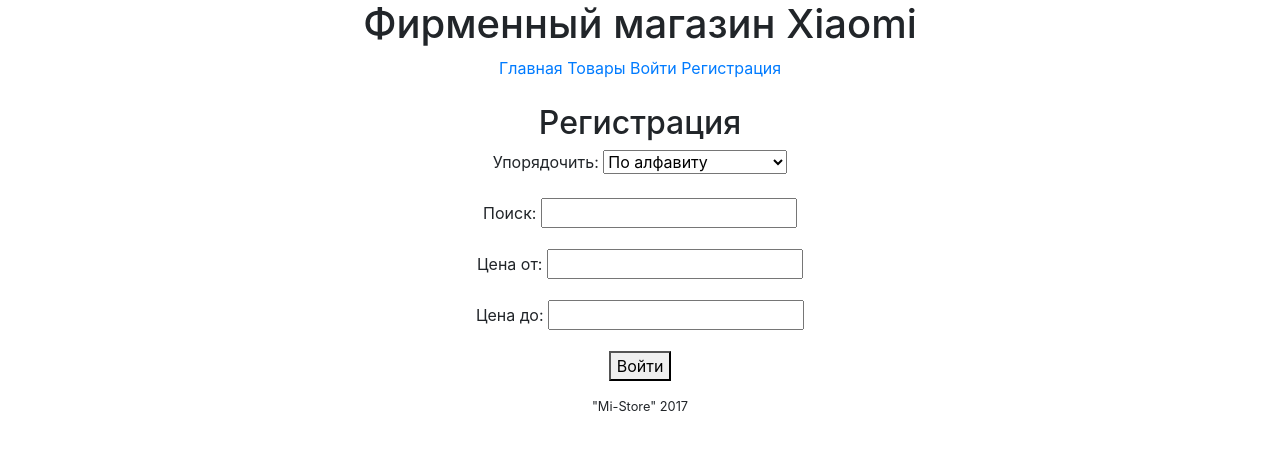
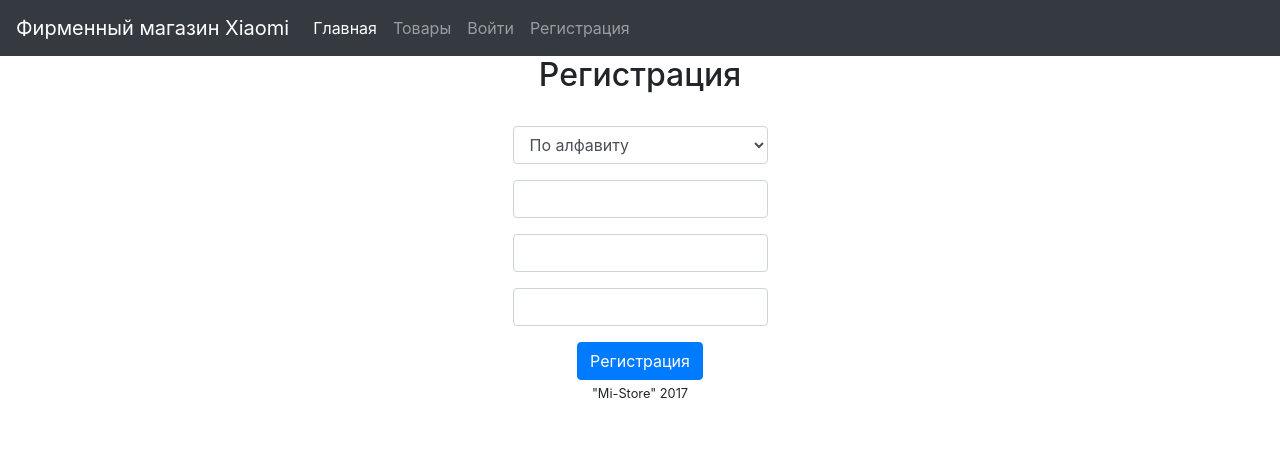
Before and after one commit to materkey/mi-store, a Django app: template mistore/users/templates/users/register.html in a window 1280 px wide. Shown: the top 450 px of the page. Run offline with Django 3.2, Linux system fonts and the light colour scheme; the template is opened without the code that fills it: values that come from a table or form of the project are taken from there, others are empty; parts of the project's set-up code (start-up, migrations or seed data) failed here and were passed over; some libraries are stand-ins or nearby versions.

Commit message:
task 5 done

```diff
--- a/mistore/main/templates/base.html
+++ b/mistore/main/templates/base.html
@@ -1,23 +1,54 @@
+<!DOCTYPE html>
 {% load static %}
+
 <link rel="shortcut icon" href="{% static 'favicon.ico' %}">
-<link rel="stylesheet" href="https://maxcdn.bootstrapcdn.com/bootstrap/4.0.0-beta.2/css/bootstrap.min.css" integrity="sha384-PsH8R72JQ3SOdhVi3uxftmaW6Vc51MKb0q5P2rRUpPvrszuE4W1povHYgTpBfshb" crossorigin="anonymous">
-<script src="https://code.jquery.com/jquery-3.2.1.slim.min.js" integrity="sha384-KJ3o2DKtIkvYIK3UENzmM7KCkRr/rE9/Qpg6aAZGJwFDMVNA/GpGFF93hXpG5KkN" crossorigin="anonymous"></script>
-<script src="https://cdnjs.cloudflare.com/ajax/libs/popper.js/1.12.3/umd/popper.min.js" integrity="sha384-vFJXuSJphROIrBnz7yo7oB41mKfc8JzQZiCq4NCceLEaO4IHwicKwpJf9c9IpFgh" crossorigin="anonymous"></script>
-<script src="https://maxcdn.bootstrapcdn.com/bootstrap/4.0.0-beta.2/js/bootstrap.min.js" integrity="sha384-alpBpkh1PFOepccYVYDB4do5UnbKysX5WZXm3XxPqe5iKTfUKjNkCk9SaVuEZflJ" crossorigin="anonymous"></script>
+<link rel="stylesheet" href="https://maxcdn.bootstrapcdn.com/bootstrap/4.0.0-beta.2/css/bootstrap.min.css"
+      integrity="sha384-PsH8R72JQ3SOdhVi3uxftmaW6Vc51MKb0q5P2rRUpPvrszuE4W1povHYgTpBfshb" crossorigin="anonymous">
+<script src="https://code.jquery.com/jquery-3.2.1.slim.min.js"
+        integrity="sha384-KJ3o2DKtIkvYIK3UENzmM7KCkRr/rE9/Qpg6aAZGJwFDMVNA/GpGFF93hXpG5KkN"
+        crossorigin="anonymous"></script>
+<script src="https://cdnjs.cloudflare.com/ajax/libs/popper.js/1.12.3/umd/popper.min.js"
+        integrity="sha384-vFJXuSJphROIrBnz7yo7oB41mKfc8JzQZiCq4NCceLEaO4IHwicKwpJf9c9IpFgh"
+        crossorigin="anonymous"></script>
+<script src="https://maxcdn.bootstrapcdn.com/bootstrap/4.0.0-beta.2/js/bootstrap.min.js"
+        integrity="sha384-alpBpkh1PFOepccYVYDB4do5UnbKysX5WZXm3XxPqe5iKTfUKjNkCk9SaVuEZflJ"
+        crossorigin="anonymous"></script>
+
 <div style="text-align: center;">
     <h1>Фирменный магазин Xiaomi</h1>
+    {% block menu %}
 
-    {% block menu %}
-        <a href="{% url 'main:main' %}">Главная</a>
-        <a href="{% url 'products:list' %}">Товары</a>
-        {% if user.is_authenticated %}
-            <a href="{% url 'users:logout' %}">Выйти ({{ user.get_username }})</a>
-        {% else %}
-            <a href="{% url 'users:login' %}">Войти</a>
-            <a href="{% url 'users:register' %}">Регистрация</a>
-        {% endif %}
-        <br>
-        <br>
+        <nav class="navbar navbar-expand-md navbar-dark bg-dark fixed-top">
+            <a class="navbar-brand" href="{% url 'main:main' %}">Фирменный магазин Xiaomi</a>
+
+            <button class="navbar-toggler" type="button" data-toggle="collapse" data-target="#navbarsExampleDefault"
+                    aria-controls="navbarsExampleDefault" aria-expanded="false" aria-label="Toggle navigation">
+                <span class="navbar-toggler-icon"></span>
+            </button>
+
+            <div class="collapse navbar-collapse" id="navbarsExampleDefault">
+                <ul class="navbar-nav mr-auto">
+                    <li class="nav-item active">
+                        <a class="nav-link" href="{% url 'main:main' %}">Главная <span class="sr-only">(current)</span></a>
+                    </li>
+                    <li class="nav-item">
+                        <a class="nav-link" href="{% url 'products:list' %}">Товары</a>
+                    </li>
+                    {% if user.is_authenticated %}
+                        <li class="nav-item">
+                            <a class="nav-link" href="{% url 'users:logout' %}">Выйти ({{ user.get_username }})</a>
+                        </li>
+                    {% else %}
+                        <li class="nav-item">
+                            <a class="nav-link" href="{% url 'users:login' %}">Войти</a>
+                        </li>
+                        <li class="nav-item">
+                            <a class="nav-link" href="{% url 'users:register' %}">Регистрация</a>
+                        </li>
+                    {% endif %}
+            </div>
+        </nav>
+
     {% endblock %}
 
     {% block title %}
--- a/mistore/mistore/settings.py
+++ b/mistore/mistore/settings.py
@@ -35,6 +35,7 @@
     'django.contrib.sessions',
     'django.contrib.messages',
     'django.contrib.staticfiles',
+    'widget_tweaks',
     'users.apps.UsersConfig',
     'carts.apps.CartsConfig',
     'categories.apps.CategoriesConfig',
--- a/mistore/products/templates/products/products.html
+++ b/mistore/products/templates/products/products.html
@@ -1,4 +1,6 @@
+<section>
     {% for product in products %}
+        <article>
             <div>
                 <em><a href="{% url 'products:details' product.id %}">{{ product.product_name }}</a></em>
             </div>
@@ -8,4 +10,6 @@
                 {% include 'products/product_photos.html' %}
             </p>
             <br>
+        </article>
     {% endfor %}
+</section>
--- a/mistore/reviews/templates/reviews/review.html
+++ b/mistore/reviews/templates/reviews/review.html
@@ -1,5 +1,5 @@
 {% if review.deleted == False %}
-    <div>
+    <article>
         <em><a href="{% url 'products:details' review.reviewed_product.id %}">{{ review.text }}</a></em>
         {% if user.is_authenticated and user.username == review.reviewed_product.author.username %}
         <a href="{% url 'reviews:edit' review.id %}">Редактировать отзыв</a>
@@ -7,5 +7,5 @@
         <br>
         <small> Автор отзыва: <a href="{% url 'users:details' review.author.id %}">{{ review.author }}</a>
         </small>
-    </div>
+    </article>
 {% endif %}
--- a/mistore/users/templates/users/register.html
+++ b/mistore/users/templates/users/register.html
@@ -1,11 +1,25 @@
 {% extends "base.html" %}
-
+{% load widget_tweaks %}
 
 {% block content %}
-    <h2>Регистрация</h2>
-    <form method="post">
+
+    <h2>Регистрация</h2><br>
+
+    <form class="container" method="post">
         {% csrf_token %}
-        {{ form.as_p }}
-        <button type="submit">Войти</button>
+        {% for field in form %}
+            <div class="row ">
+                <div class="col-md-3 mb-3 mx-auto">
+                    {{ field|add_class:"form-control" }}
+                    {% for error in field.errors %}
+                        <div class="invalid-feedback">
+                            {{ error }}
+                        </div>
+                    {% endfor %}
+                </div>
+            </div>
+        {% endfor %}
+        <button type="submit" class="btn btn-primary">Регистрация</button>
     </form>
+
 {% endblock %}
```
Also changed, not shown: mistore/products/templates/products/product_list.html (+12 -3 lines), mistore/users/templates/users/login.html (+14 -3 lines), mistore/users/views.py (+13 -0 lines). Lines whose indentation alone changed are shown as unchanged.
